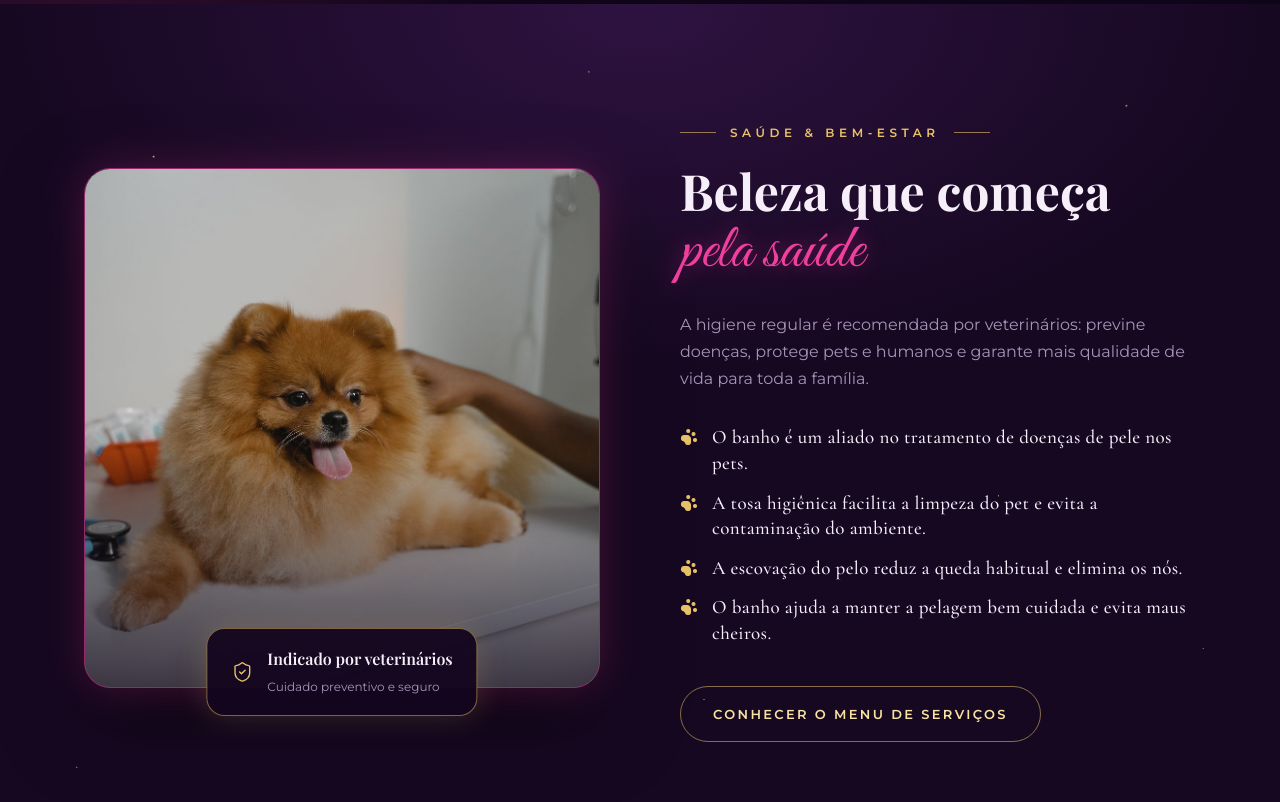
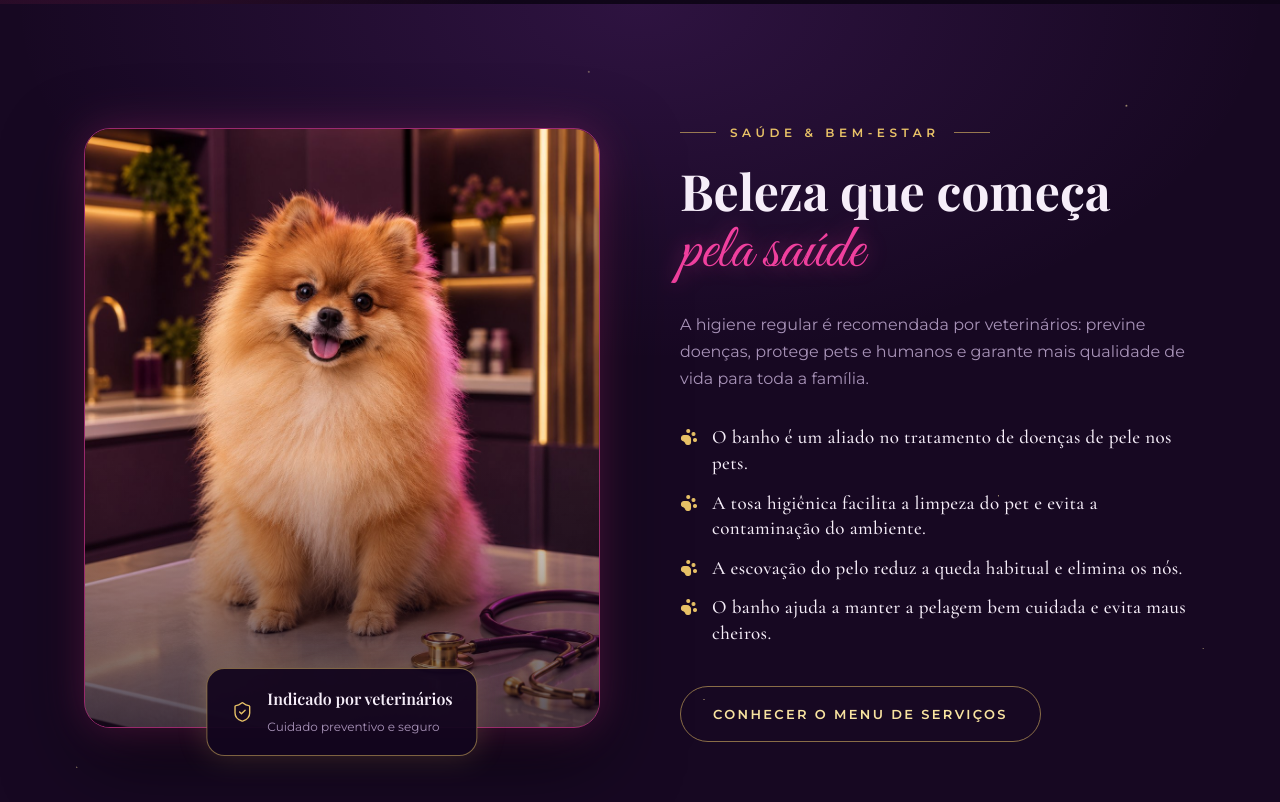
Before and after one commit to lucasblopes2205-code/site-espacopet, a React (Vite) app: page / in a window 1280 px wide. Shown: the part 880-1682 px from the top of the page. Built offline with nearby package versions, Linux system fonts and the light colour scheme.

Commit message:
nova foto do lulu no consultorio gerada para o site
Co-Authored-By: Claude Opus 5.5 <noreply@anthropic.com>

```diff
--- a/src/components/Benefits.jsx
+++ b/src/components/Benefits.jsx
@@ -16,7 +16,7 @@ export default function Benefits() {
       <div className="container benefits">
         <div className="benefits__visual">
           <div className="benefits__frame">
-            <img src="/images/spitz-consultorio.jpg" alt="Lulu da Pomerânia sobre a mesa de um consultório veterinário" />
+            <img src="/images/spitz-consultorio.jpg" alt="Lulu da Pomerânia sentado sobre a mesa de um consultório, ao lado de um estetoscópio dourado" />
           </div>
 
           <div className="benefits__badge">
@@ -69,7 +69,7 @@ export default function Benefits() {
           position: relative;
           border-radius: var(--radius);
           overflow: hidden;
-          height: 520px;
+          height: 600px;
           border: 1.5px solid rgba(240, 64, 158, 0.6);
           box-shadow: 0 0 40px rgba(240, 64, 158, 0.25), 0 30px 80px rgba(0, 0, 0, 0.55);
         }
@@ -79,7 +79,7 @@ export default function Benefits() {
           inset: 0;
           background: linear-gradient(180deg, transparent 55%, rgba(15, 5, 24, 0.7));
         }
-        .benefits__frame img { width: 100%; height: 100%; object-fit: cover; object-position: 42% 50%; }
+        .benefits__frame img { width: 100%; height: 100%; object-fit: cover; object-position: 50% 45%; }
         .benefits__badge {
           position: absolute;
           left: 50%;
@@ -123,7 +123,7 @@ export default function Benefits() {
 
         @media (max-width: 860px) {
           .benefits { grid-template-columns: 1fr; gap: 72px; }
-          .benefits__frame { height: 380px; }
+          .benefits__frame { height: auto; aspect-ratio: 4 / 5; max-width: 480px; margin: 0 auto; }
           .benefits__text { text-align: center; }
           .benefits__text .paw-list { text-align: left; max-width: 480px; margin: 0 auto; }
         }
```
Also changed, not shown: public/images/spitz-consultorio.jpg.
